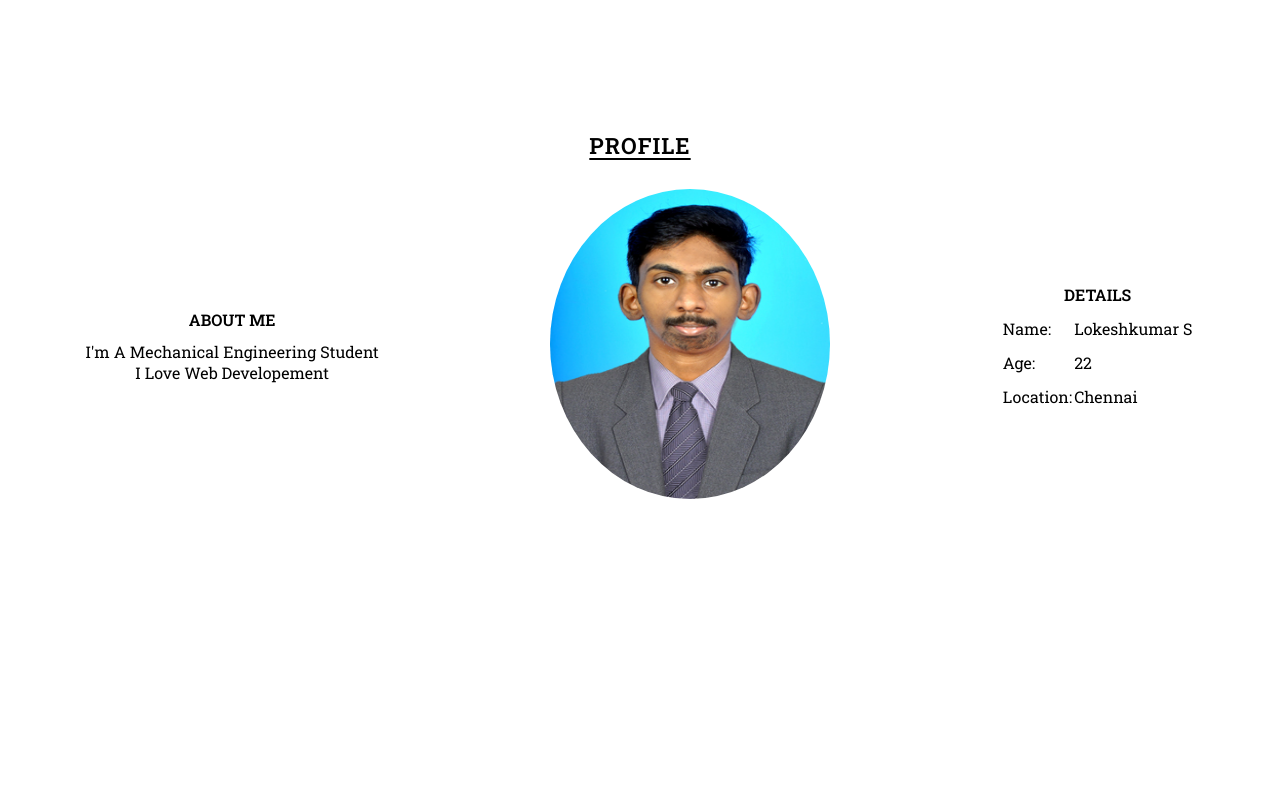
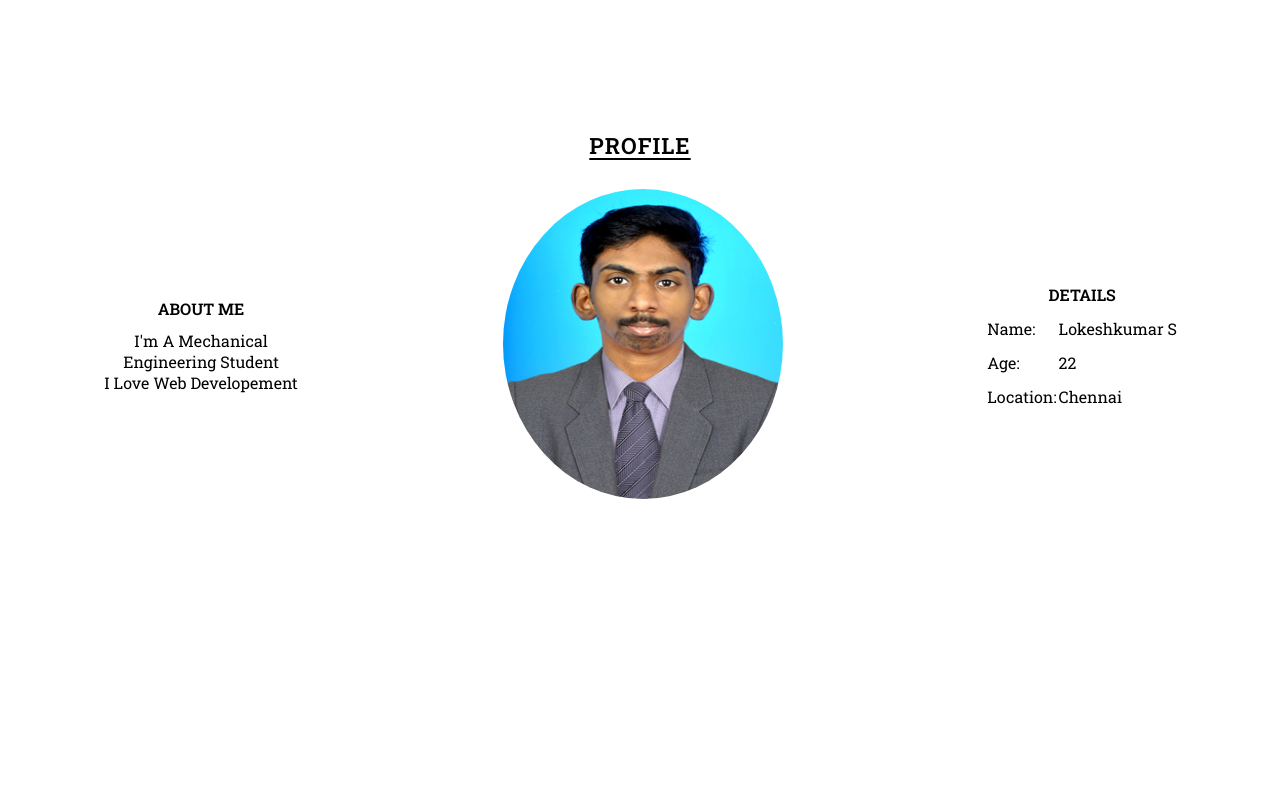
Before and after one commit to Lokesh10310/resume, a plain HTML site: page index.html in a window 1280 px wide. Shown: the part 758-1556 px from the top of the page. Drawn offline with Linux system fonts and the light colour scheme.

Commit message:
changed .about class width

```diff
--- a/css/style.css
+++ b/css/style.css
@@ -151,9 +151,10 @@ nav ul li a:hover{
     font-size: 1em;
 }
 
-/* .about{
-    font-size: 1.2em;
-} */
+.about{
+    width: 200px;
+    height: auto;
+}
 
 .about h4{
     text-align: center;
```
